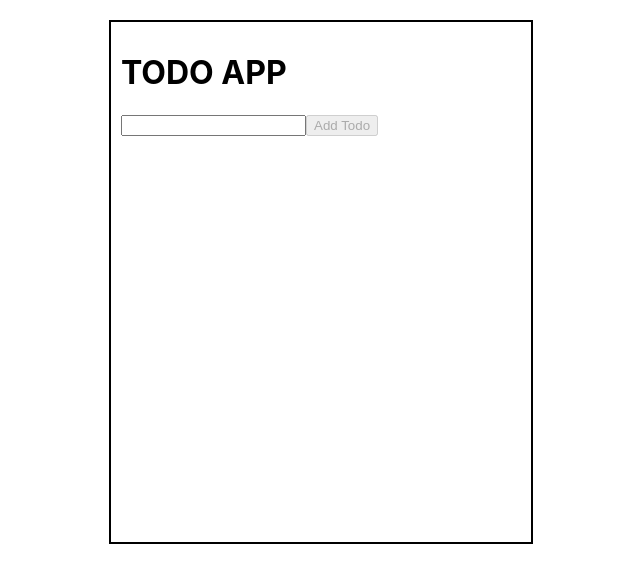
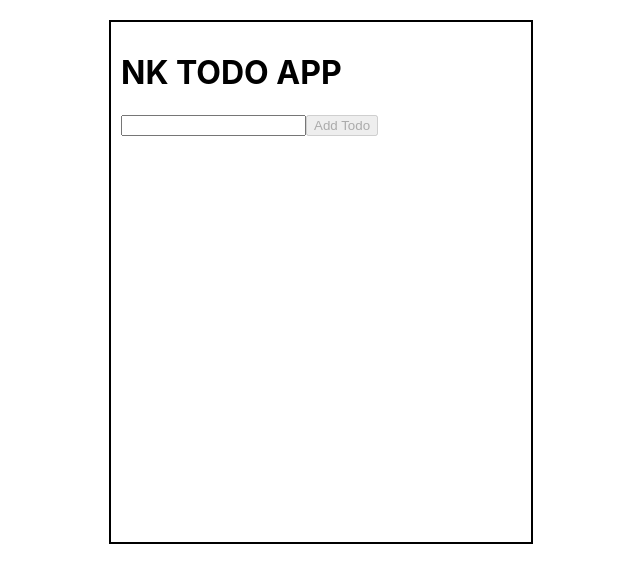
Before and after one commit to narendramalviya/todo-app-in-pure-reactjs, a React (Create React App) app: page / in a window 1280 px wide. Shown: the top 582 px of the page, without its empty margins (319-959 px from the left). Built offline with nearby package versions, Linux system fonts and the light colour scheme.

Commit message:
Update App.js

```diff
--- a/src/App.js
+++ b/src/App.js
@@ -49,7 +49,7 @@ class App extends React.Component {
 		return (
 			<div className="App">
 				<div className="container">
-					<h1 className="bg bg-info">TODO APP</h1>
+					<h1 className="btn btn-outline-primary">NK TODO APP</h1>
 					{/* {this.state.newItem} */}
 					<input
 			                        className="form-control"
```
